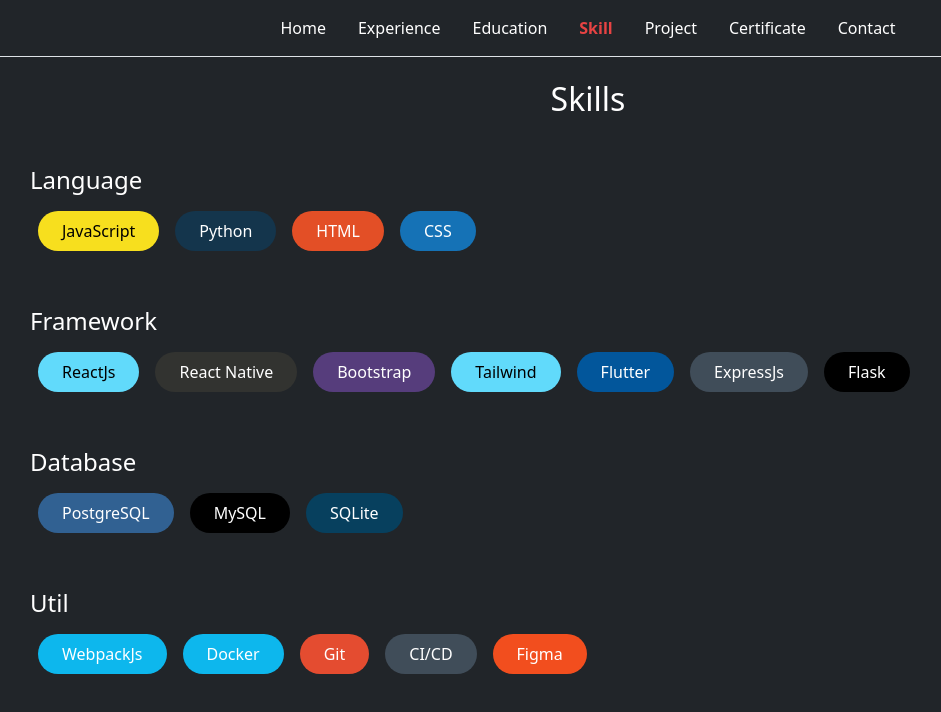
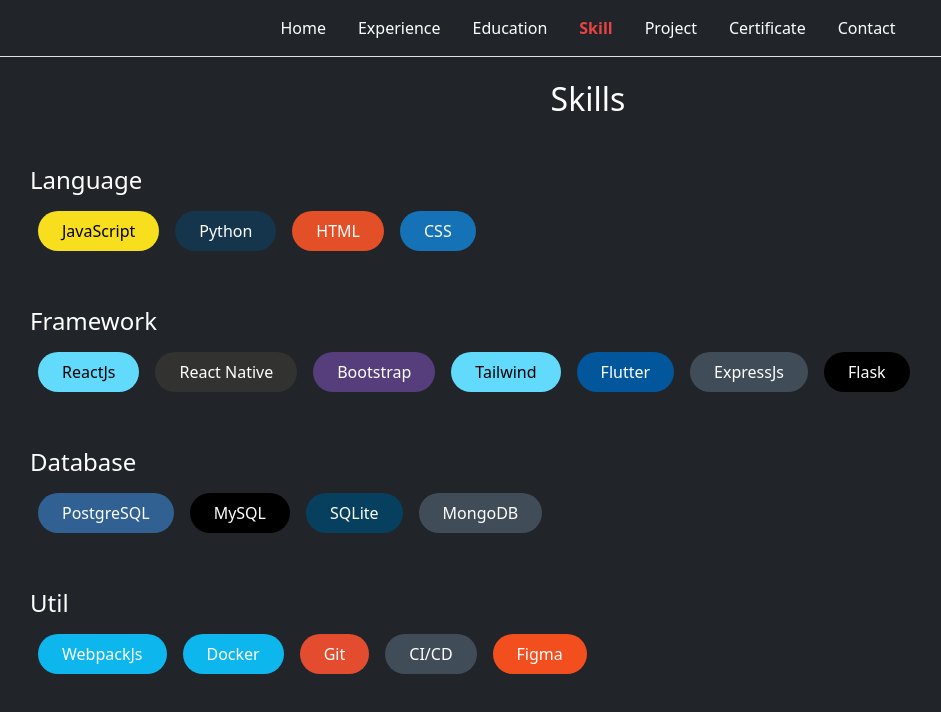
Before and after one commit to ardisyahputra12/ardisyahputra12, a React (Create React App) app: page /skill in a window 1280 px wide. Shown: the top 712 px of the page, without its empty margins (52-993 px from the left). Built offline with nearby package versions, Linux system fonts and the light colour scheme.

Commit message:
update certificate and skill data

```diff
--- a/src/data/certificate.data.js
+++ b/src/data/certificate.data.js
@@ -143,4 +143,12 @@
     img: 'dicoding-FE-fundamental.png',
     url: 'https://www.dicoding.com/certificates/EYX4Y65OOZDL',
   },
+  {
+    id: 19,
+    organization: 'Dicoding',
+    title: 'Belajar Dasar Structured Query Language (SQL)',
+    year: 'Sep 2023 - Sep 2026',
+    img: 'dicoding-FE-fundamental.png',
+    url: 'https://www.dicoding.com/certificates/1OP81W798ZQK',
+  },
 ]
--- a/src/data/skill.data.js
+++ b/src/data/skill.data.js
@@ -88,34 +88,40 @@
       color: '#FFF',
       bg: '#07405E'
     },
+    {
+      id: 15,
+      name: 'MongoDB',
+      color: '#FFF',
+      bg: '#404D59'
+    },
   ],
   util: [
     {
-      id: 15,
+      id: 16,
       name: 'WebpackJs',
       color: '#FFF',
       bg: '#0db7ed'
     },
     {
-      id: 16,
+      id: 17,
       name: 'Docker',
       color: '#FFF',
       bg: '#0db7ed'
     },
     {
-      id: 17,
+      id: 18,
       name: 'Git',
       color: '#FFF',
       bg: '#E44C30'
     },
     {
-      id: 18,
+      id: 19,
       name: 'CI/CD',
       color: '#FFF',
       bg: '#404D59'
     },
     {
-      id: 19,
+      id: 20,
       name: 'Figma',
       color: '#FFF',
       bg: '#F24E1E'
```
